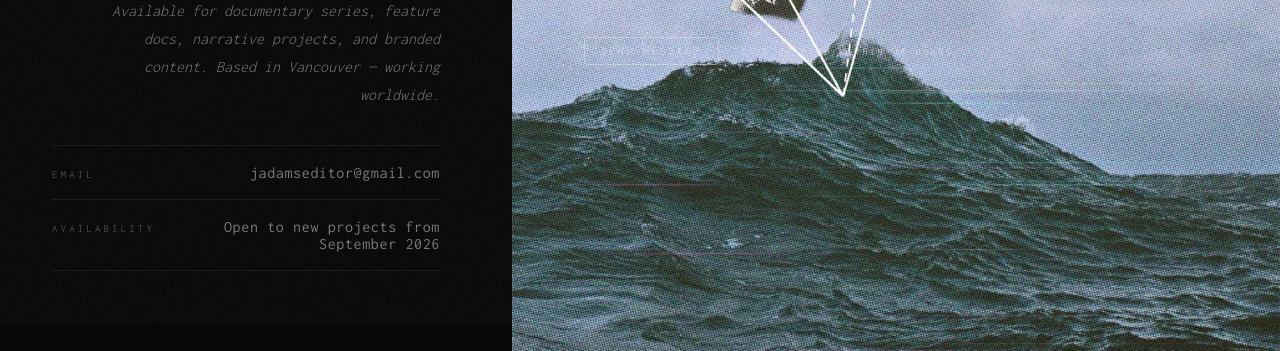
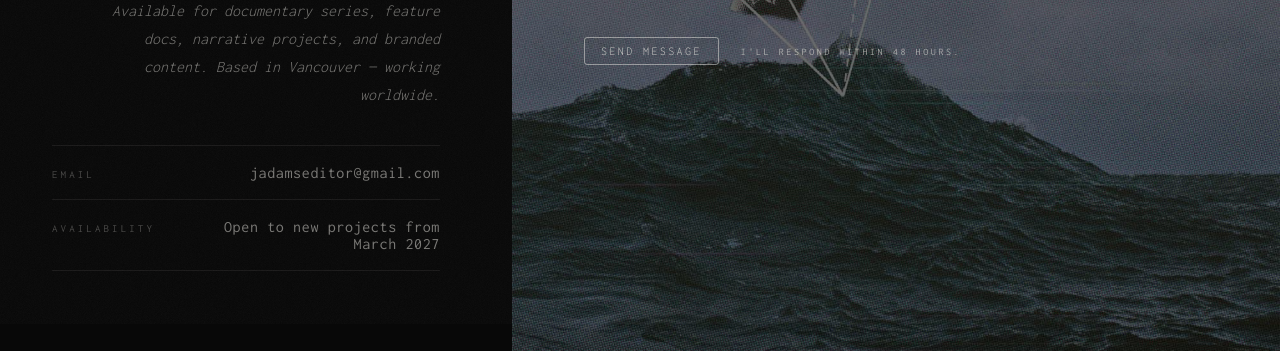
Before and after one commit to tinypalace72/jadams_website_2026, a website: page contact.html in a window 1280 px wide. Shown: the part 476-827 px from the top of the page. Drawn offline with Linux system fonts and the light colour scheme; a web font is replaced by a local one.

Commit message:
Restore scrim behind contact form
Co-Authored-By: Claude Sonnet 5 <noreply@anthropic.com>

```diff
--- a/contact.html
+++ b/contact.html
@@ -284,6 +284,16 @@
       /* background-image: url('assets/images/jadams_spitfire.JPG'); */
       background-size: cover;
       background-position: center;
+      z-index: 0;
+      pointer-events: none;
+    }
+
+    /* Scrim to keep form text legible over the background image */
+    .contact-right::after {
+      content: '';
+      position: absolute;
+      inset: 0;
+      background: rgba(8, 8, 8, 0.6);
       z-index: 0;
       pointer-events: none;
     }
@@ -664,7 +674,7 @@
 
         <div class="contact-detail">
           <span class="contact-detail-label">Availability</span>
-          <span class="contact-detail-value">Open to new projects from September 2026</span>
+          <span class="contact-detail-value">Open to new projects from March 2027</span>
         </div>
       </div>
     </div>
```
